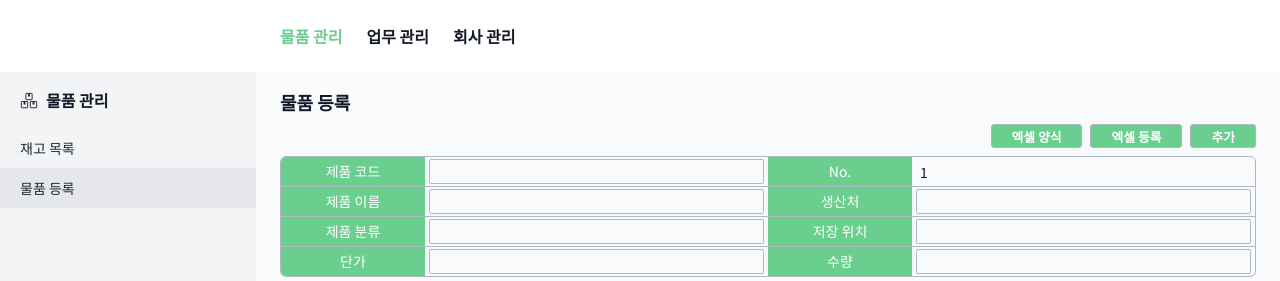
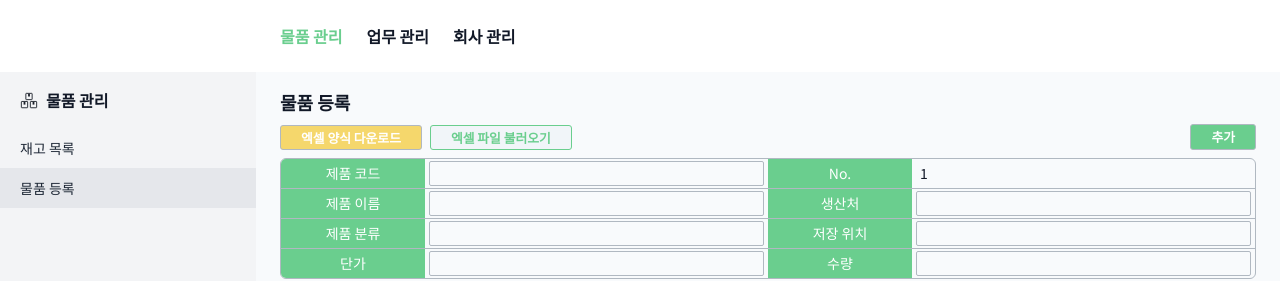
Before and after one commit to TradeCenterProject/FE_TradeCenter, a Next.js app: page /products/upload in a window 1280 px wide. Shown: the top 281 px of the page. Built offline with nearby package versions, Linux system fonts and the light colour scheme; no server answers.

Commit message:
Add: 엑셀 관련 버튼 스타일 및 텍스트 수정

```diff
--- a/components/common/Button.tsx
+++ b/components/common/Button.tsx
@@ -1,22 +1,27 @@
 import { cls } from "@utils/styles";
 
 interface ButtonProps {
-  color?: "green" | "red";
+  color?: "green" | "red" | "yellow";
+  outline?: boolean;
   value: string;
   form?: string;
   handleClick?: () => void;
 }
 
-const Button = ({ color, value, form, handleClick }: ButtonProps) => {
+const Button = ({ color, outline, value, form, handleClick }: ButtonProps) => {
   return (
     <button
       form={form}
       className={cls(
         "cursor-pointer rounded-[3px] border border-borderColor py-[1.6px] px-5 text-[0.8rem] font-semibold leading-normal outline-0",
         color === "green"
-          ? "bg-primary text-white active:bg-green-600"
+          ? outline
+            ? "border-primary bg-slate-100 text-primary"
+            : "bg-primary text-white active:bg-green-600"
           : color === "red"
           ? "bg-[#D9736F] text-white active:bg-red-600"
+          : color === "yellow"
+          ? "bg-mutedYellow text-white"
           : "bg-gray-100 text-gray-700 active:bg-gray-300"
       )}
       onClick={handleClick}
--- a/components/products/upload/ProductUploadButtonBox.tsx
+++ b/components/products/upload/ProductUploadButtonBox.tsx
@@ -12,8 +12,9 @@ const ProductUploadButtonBox = () => {
     inputRef.current && inputRef.current.click();
 
   return (
-    <div className="mb-2 flex justify-end gap-2">
-      <Button color="green" value="엑셀 양식" />
+    <div className="mb-2 flex justify-between gap-2">
+      <div className="space-x-2">
+        <Button color="yellow" value="엑셀 양식 다운로드" />
         <input
           type="file"
           accept=".xlsx"
@@ -22,10 +23,12 @@ const ProductUploadButtonBox = () => {
           className="hidden"
         />
         <Button
+          outline
           color="green"
-        value="엑셀 등록"
+          value="엑셀 파일 불러오기"
           handleClick={handleClickExcelUpload}
         />
+      </div>
       <Button color="green" value="추가" form="productUpload" />
     </div>
   );
--- a/tailwind.config.js
+++ b/tailwind.config.js
@@ -12,6 +12,7 @@ module.exports = {
       colors: {
         primary: "#6ACE8E",
         borderColor: "#B0B8C1",
+        mutedYellow: "#F5D76C",
       },
     },
   },
```
Lines whose indentation alone changed are shown as unchanged.
